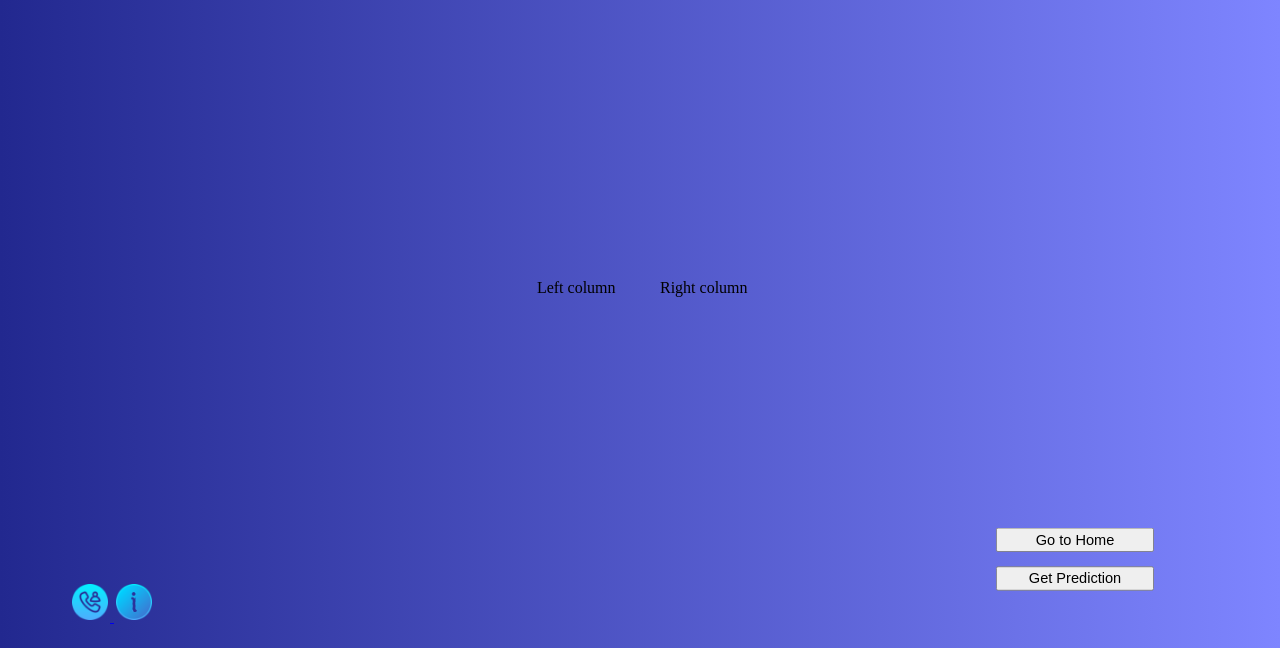
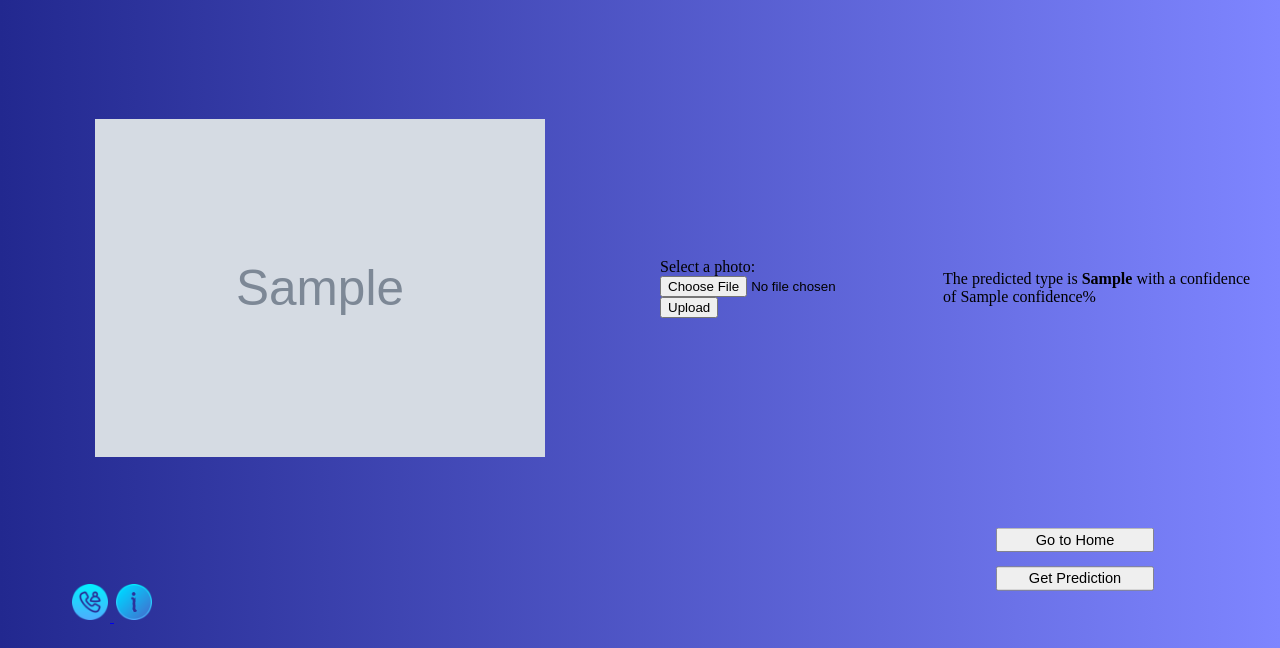
Before and after one commit to michlun/DSR_Cervix_Tool_projects, a Flask app: template app/templates/model_2.html in a window 1280 px wide. Shown: the part 152-800 px from the top of the page. Run offline with Flask 3, Linux system fonts and the light colour scheme; the template is opened without the code that fills it: most values are stand-ins (such as "Sample title", 1, 10 or a date in 2020); grey boxes marked "Sample" are stand-in pictures.

Commit message:
first model2 page

```diff
--- a/app/static/css/style-home.css
+++ b/app/static/css/style-home.css
@@ -29,34 +29,13 @@ body {
    }
 
 .img{
-    width: 100%;
-    height: auto;
-}
+        width: 75%;
+        height: auto;
+    }
 
 .grid-container {
     display: grid;
     grid-template-rows: 20vh 70vh 10vh;
-}
-
-.grid-container-model-2{
-    display: grid;
-    grid-template-columns: 1fr 1fr;
-    grid-gap: 20px;
-}
-
-.left-column {
-    display: flex;
-    align-items: center;
-    justify-content: center;
-    padding: 10px;
-
-}
-
-.right-column {
-    display: flex;
-    align-items: center;
-    justify-content: center;
-    padding: 10px;
 }
 
 .header {
@@ -100,6 +79,24 @@ body {
     justify-content: flex-start;
     align-items: center;
     text-align: center;
+}
+
+.grid-container-model-2{
+    display: grid;
+    grid-template-columns: 1fr 1fr;
+    grid-gap: 20px;
+}
+.left-column {
+    display: flex;
+    align-items: center;
+    justify-content: center;
+    padding: 10px;
+}
+.right-column {
+    display: flex;
+    align-items: center;
+    justify-content: center;
+    padding: 10px;
 }
 
 .input-group {
--- a/app/templates/model_2.html
+++ b/app/templates/model_2.html
@@ -1,20 +1,24 @@
 {% extends "base.html" %}
-
 {%block heading3 %} Image Check {% endblock %}
-
 {% block content %}
     <div class="grid-container-model-2">
         <div class="left-column">
-            <!-- Contenuto della colonna sinistra -->
-            <p>Left column</p>
+            {% if image %}
+            <img class="img" src="{{ image }}" alt="Image doesnt load">
+            {% endif %}
         </div>
         <div class="right-column">
-            <!-- Contenuto della colonna destra -->
-            <p>Right column</p>
+            <form action="/upload" method="POST" enctype="multipart/form-data">
+                <label for="photo">Select a photo:</label>
+                <input type="file" id="photo" name="photo">
+                <input type="submit" value="Upload">
+            </form>
+            {% if image %}
+            <p>The predicted type is <b>{{ predicted_class }}</b> with a confidence of {{ confidence }}%</p>
+            {% endif %}
         </div>
     </div>
 {% endblock %}
-
 {% block buttons %}
     <div class="button-container">
         <button class="button-model-1" onclick="window.location.href='/index.html'">Go to Home</button>
```
